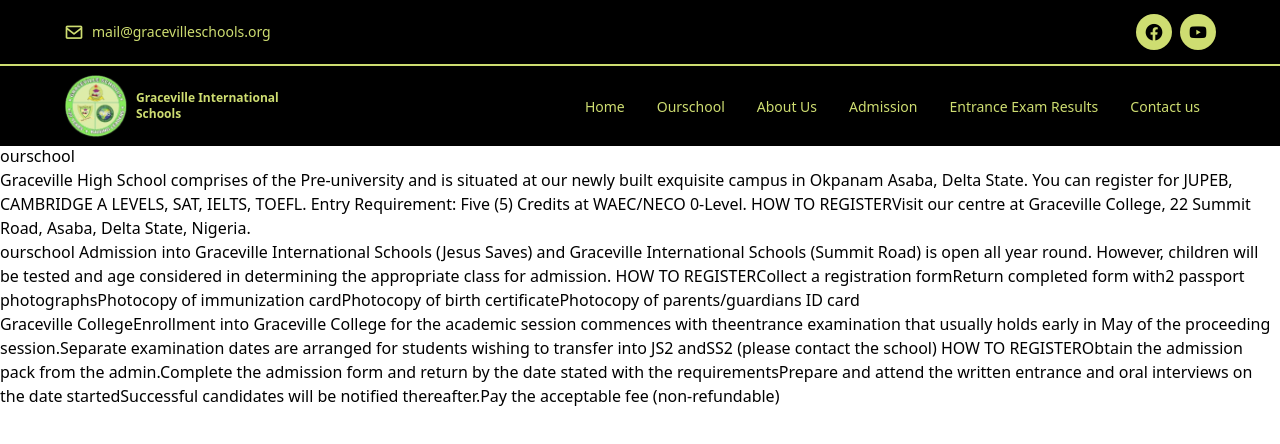
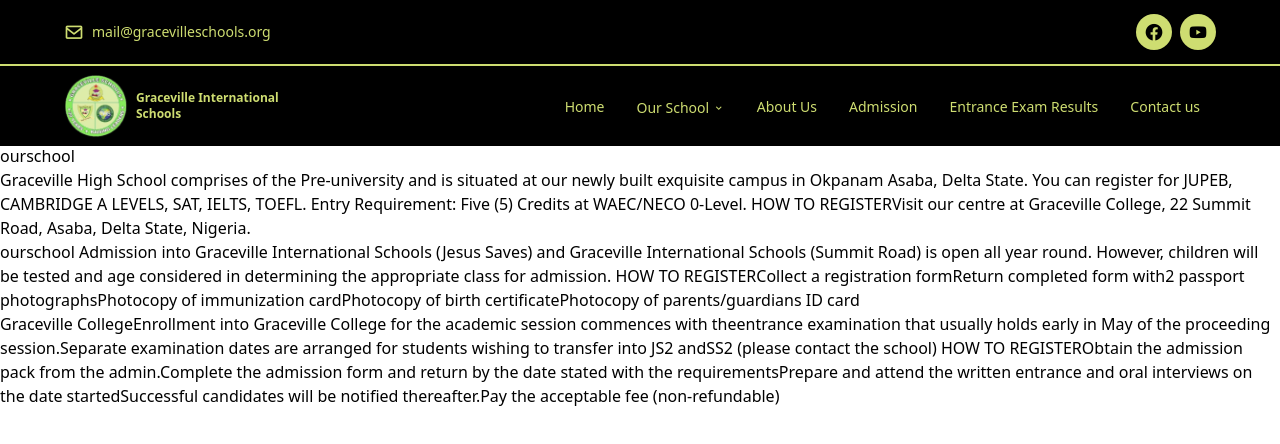
Before and after one commit to Elo-oghene/Graceville, a Vue app: page /our in a window 1280 px wide. Shown: the top 444 px of the page. Built offline with nearby package versions, Linux system fonts and the light colour scheme.

Commit message:
checking for errors

```diff
--- a/src/App.vue
+++ b/src/App.vue
@@ -1,4 +1,25 @@
 <script setup>
+// import { computed } from 'vue';
+import { useRoute } from 'vue-router';
+import Navbar from './components/landing/Navbar.vue';
+
+const route = useRoute();
+
+// const isLoginPage = computed(() => route.path === '/login');
+// const isStudentSystemPage = computed(() => route.path === '/studentsystem');
+</script>
+
+<template>
+  <div>
+    <header>
+      <Navbar/>
+    </header>
+    <router-view></router-view>
+  </div>
+</template>
+
+
+<!-- <script setup>
 import { computed } from 'vue';
 import { useRoute } from 'vue-router';
 import Navbar from './components/landing/Navbar.vue';
@@ -16,4 +37,4 @@
     </header>
     <router-view></router-view>
   </div>
-</template>
+</template> -->
--- a/src/components/landing/Navbar.vue
+++ b/src/components/landing/Navbar.vue
@@ -49,9 +49,34 @@
                 <li>
                 <RouterLink to="/" class="link-container">Home</RouterLink>
                 </li>
-                <li>
-                <RouterLink to="/our"  class="link-container">Ourschool</RouterLink>
+                <li @click="subMenuOpen = !subMenuOpen" class="relative lg:static">
+                    <div class="mt-1 link-container cursor-pointer">
+                        Our School
+                        <i :class="subMenuOpen ? 'bx-chevron-up' : 'bx-chevron-down'" class="bx text-[#CEDD71] text-xs"></i>
+                    </div>
+
+                    <!-- Nested Submenu -->
+                    <ul v-if="subMenuOpen"
+                        class="submenu flex flex-col gap-1 bg-black text-white lg:absolute lg:top-full lg:w-48  lg:shadow-lg transition-all duration-300 ease-in-out">
+
+                        <li>
+                            <RouterLink to="/our/history" class="link-container block py-2 px-4 rounded">GracevilleGRA</RouterLink>
+                        </li>
+
+                        <li>
+                            <RouterLink to="/our/mission" class="link-container block py-2 px-4 rounded">Preschool and Primary School</RouterLink>
+                        </li>
+
+                        <li>
+                            <RouterLink to="/our/team" class="link-container block py-2 px-4 rounded">Secondary School</RouterLink>
+                        </li>
+
+                        <li>
+                            <RouterLink to="/our/team" class="link-container block py-2 px-4 rounded">Pre-University</RouterLink>
+                        </li>
+                    </ul>
                 </li>
+
                 <li>
                 <RouterLink to="/about"  class="link-container">About Us</RouterLink>
                 </li>
@@ -116,7 +141,7 @@
                     <RouterLink to="/admission" class="link-container">Admission</RouterLink>
                 </li>
                 <li v-if="!subMenuOpen || open">
-                    <RouterLink to="/" class="link-container">Entrance Exam Results</RouterLink>
+                    <RouterLink to="" class="link-container">Entrance Exam Results</RouterLink>
                 </li>
                 <li v-if="!subMenuOpen || open">
                     <RouterLink to="/contact" class="link-container">Contact Us</RouterLink>
```
